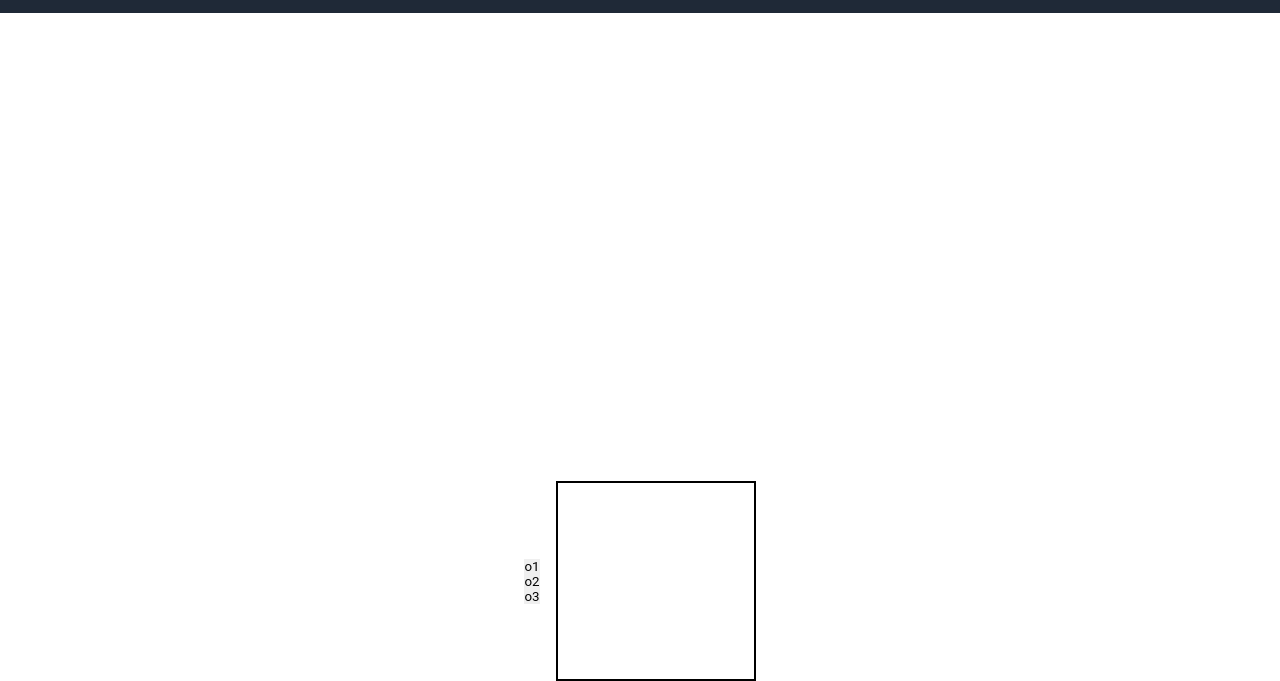
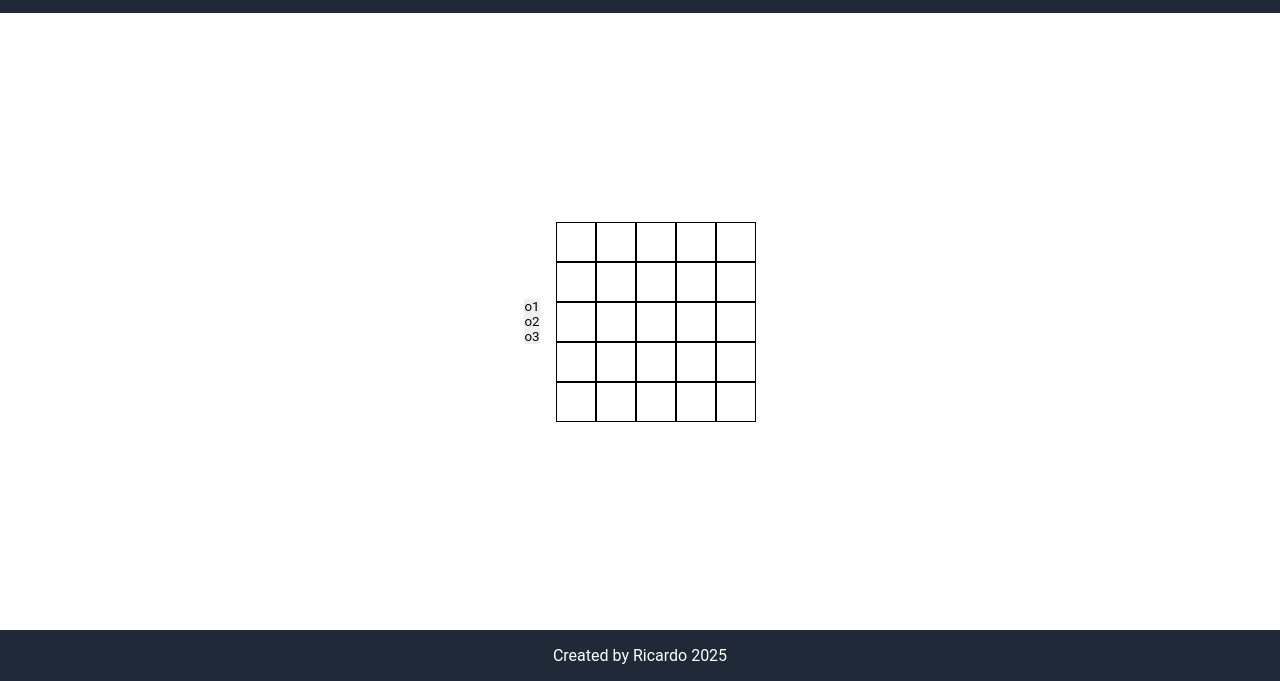
Before and after one commit to RicardoPriv/etch_a_sketch, a plain HTML site: page index.html in a window 1280 px wide. Shown: the part 119-800 px from the top of the page. Drawn offline with Linux system fonts and the light colour scheme.

Commit message:
Added: - Division of the grid

```diff
--- a/index.html
+++ b/index.html
@@ -11,7 +11,7 @@
     </head>
 
     <body>
-        <div class="header1">Etch-A-Sketch</div>
+        <div class="header">Etch-A-Sketch</div>
 
         <div class="sketch">
             <div class="options">
@@ -22,6 +22,10 @@
                 </ul>
             </div>
         </div>
+
+        <div class="footer">
+            <div class="copyright">Created by Ricardo 2025</div>
+        </div>
     </body>
 
 </html>
--- a/script.js
+++ b/script.js
@@ -1,3 +1,21 @@
+function gridDivide(grid, dimensionsOfGrid) {
+    grid.style.display = "grid";
+    const cellSize = Math.floor(parseInt(grid.style.width) / dimensionsOfGrid);
+
+    grid.style.gridTemplateColumns = `repeat(${dimensionsOfGrid}, ${cellSize}px)`;
+    grid.style.gridTemplateRows = `repeat(${dimensionsOfGrid}, ${cellSize}px)`;
+
+    for (let i = 0; i < dimensionsOfGrid * dimensionsOfGrid; i++) {
+            let gridChild = document.createElement("div");
+            gridChild.id = ("Cell" + (i+1));
+            gridChild.style.border = "1px solid black";
+            gridChild.style.backgroundColor = "white";
+
+            console.log(gridChild.id);
+            grid.appendChild(gridChild);
+    }
+}
+
 window.onload = function main() {
     console.log("hello world");
 
@@ -5,7 +23,7 @@ window.onload = function main() {
     let grid = document.createElement("div");
 
     grid.id = "sketchpad";
-    grid.style.border = "2px solid black";
+    grid.style.border = "0";
     grid.style.width = "200px";
     grid.style.height = "200px";
 
@@ -20,4 +38,6 @@ window.onload = function main() {
     document.body.style.justifyContent = "space-between";
     document.body.style.alignItems = "center";
     document.body.style.height = "100vh";
+
+    gridDivide(grid, 5);
 }
--- a/style.css
+++ b/style.css
@@ -7,14 +7,12 @@
     margin: 0;
 }
 
-
-
 .sketch .options ul {
     display: flex;
     flex-direction: column;
 }
 
-.header1, .footer .copyright {
+.header, .footer .copyright {
     display: flex;
     justify-content: center;
 
@@ -25,7 +23,7 @@
     padding: 16px;
 }
 
-.header1 {
+.header {
     align-items: center;
 
     font-size: 48px;
```
